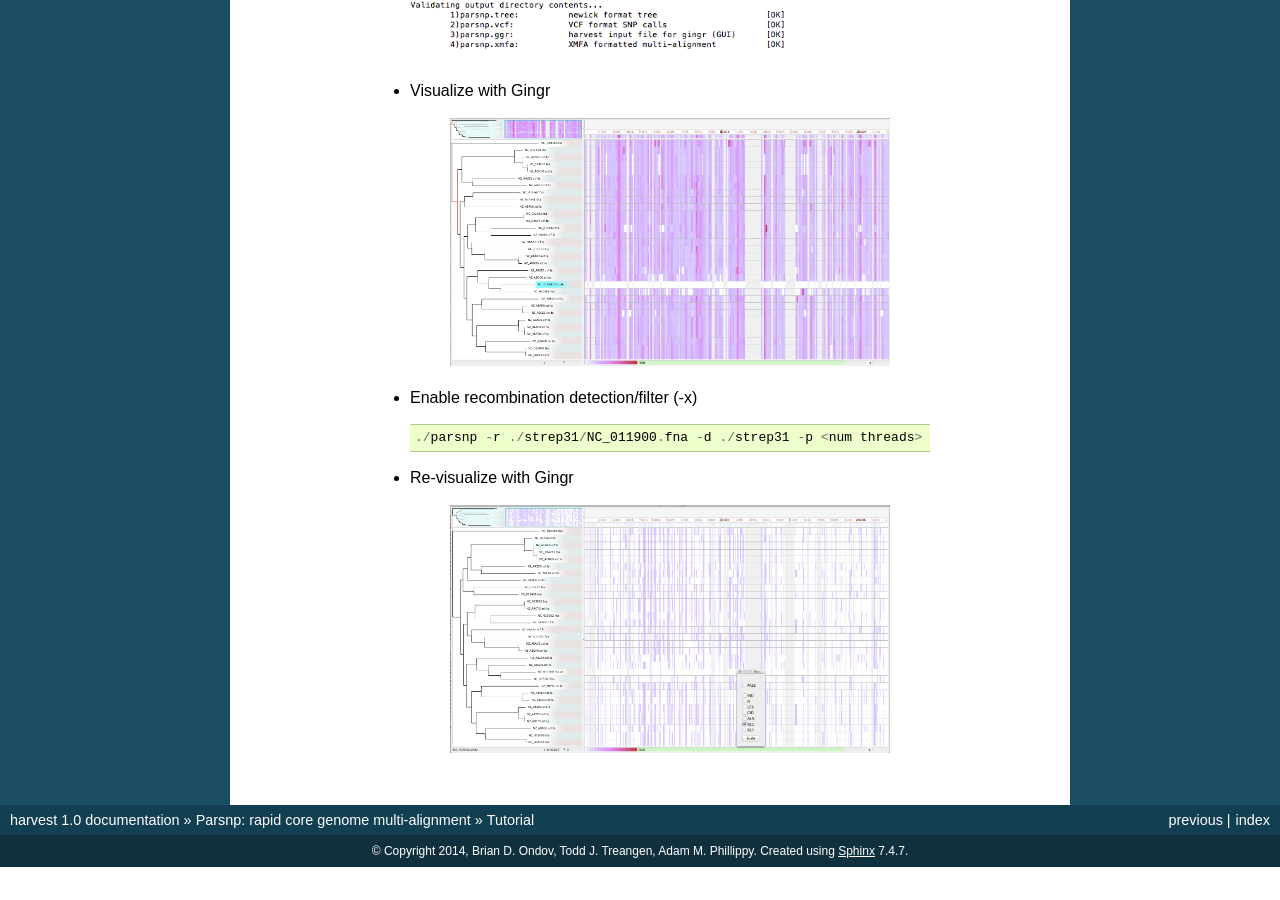
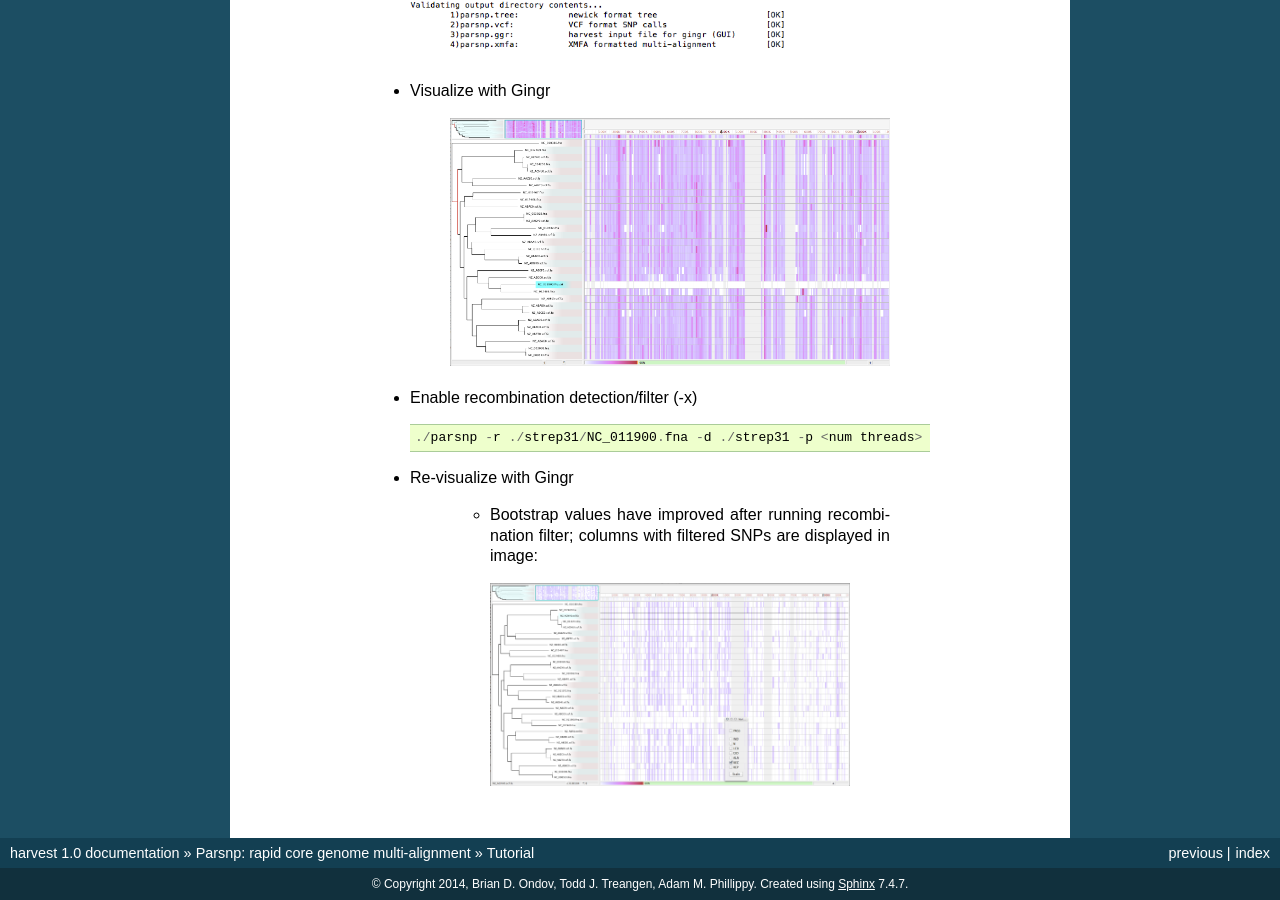
Before and after one commit to marbl/harvest, a Sphinx documentation site: the page built from docs/content/parsnp/tutorial.rst, in a window 1280 px wide and 900 px high, scrolled down 2545 px. Built offline with Sphinx 7.4.7, drawn with Linux system fonts in a browser that asks for light colours; pages that are not in the unit, such as notebooks, are missing from menus; before the commit the page ends 3412 px from its top, so only the background shows below that.

Commit message:
Update tutorial.rst

```diff
--- a/docs/content/parsnp/tutorial.rst
+++ b/docs/content/parsnp/tutorial.rst
@@ -60,4 +60,5 @@ The second dataset is a selected set of 31 Streptococcus pneumoniae genomes. Bot
 
       * Re-visualize with Gingr
 
+         * Bootstrap values have improved after running recombination filter; columns with filtered SNPs are displayed in image:
           .. image:: run2.gingr.png
```
